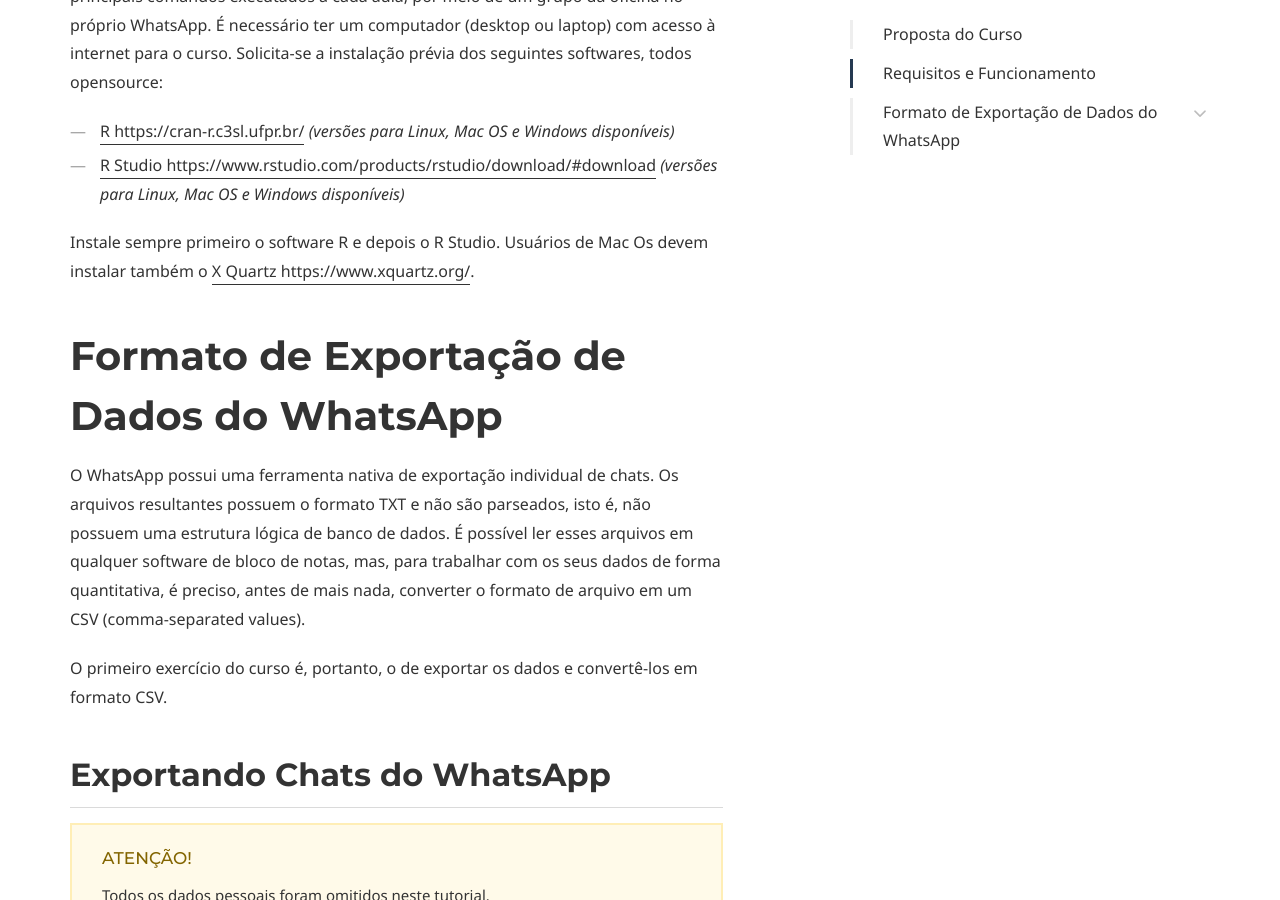
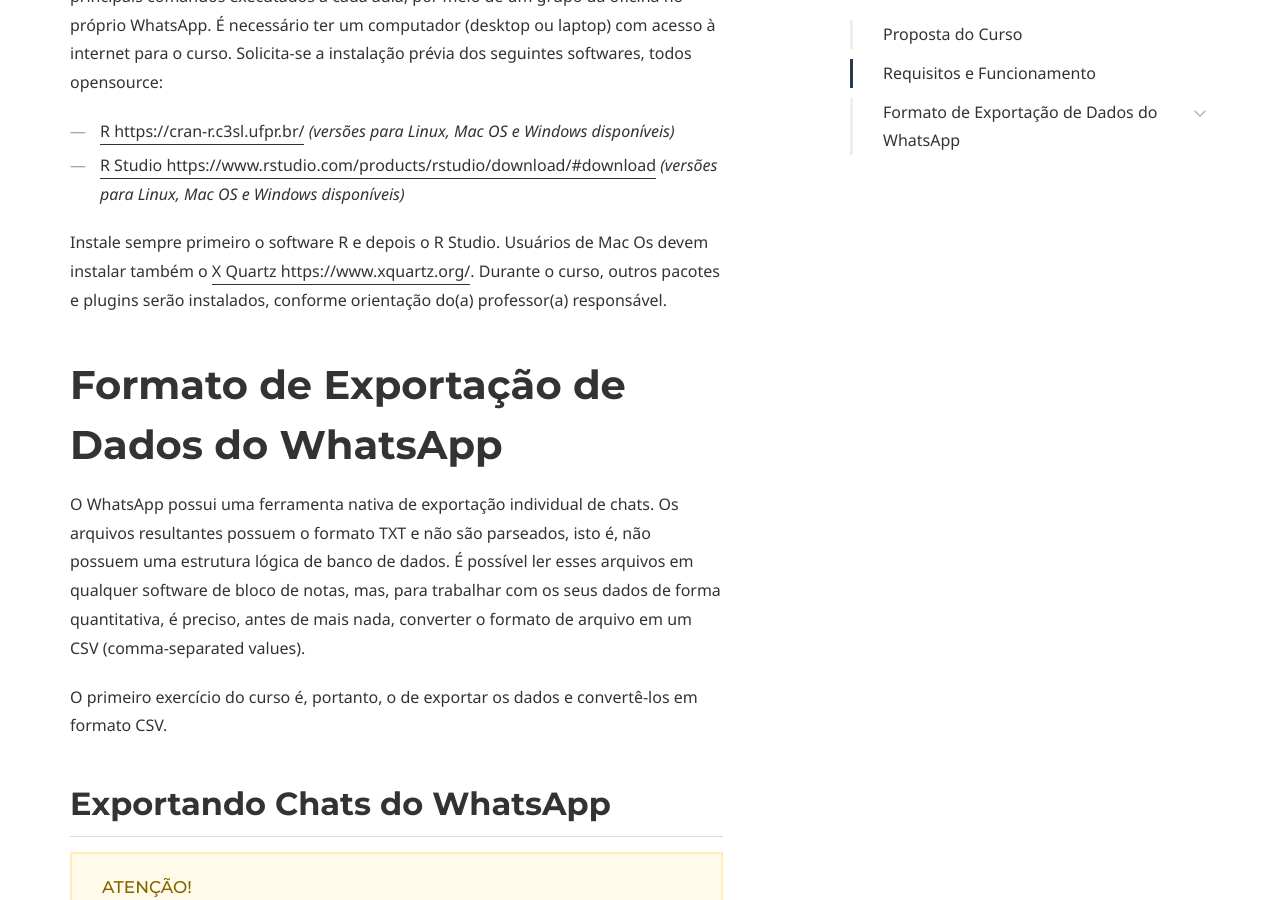
Before and after one commit to coLAB-UFF/docs, a Jekyll site: the page built from rwhatsapp.md, in a window 1280 px wide and 900 px high, scrolled down 1219 px. Built offline with Jekyll 4.4.1, drawn with Linux system fonts in a browser that asks for light colours; some web fonts are replaced.

Commit message:
Update rwhatsapp.md

```diff
--- a/rwhatsapp.md
+++ b/rwhatsapp.md
@@ -39,7 +39,7 @@ O curso tem caráter de oficina. Serão ministradas duas aulas síncronas com 4h
 * [R <https://cran-r.c3sl.ufpr.br/>](https://cran-r.c3sl.ufpr.br/) *(versões para Linux, Mac OS e Windows disponíveis)*
 * [R Studio <https://www.rstudio.com/products/rstudio/download/#download>](https://www.rstudio.com/products/rstudio/download/#download) *(versões para Linux, Mac OS e Windows disponíveis)*
 
-Instale sempre primeiro o software R e depois o R Studio. Usuários de Mac Os devem instalar também o [X Quartz <https://www.xquartz.org/>](https://www.xquartz.org/).
+Instale sempre primeiro o software R e depois o R Studio. Usuários de Mac Os devem instalar também o [X Quartz <https://www.xquartz.org/>](https://www.xquartz.org/). Durante o curso, outros pacotes e plugins serão instalados, conforme orientação do(a) professor(a) responsável.
 
 # Formato de Exportação de Dados do WhatsApp
 
```
